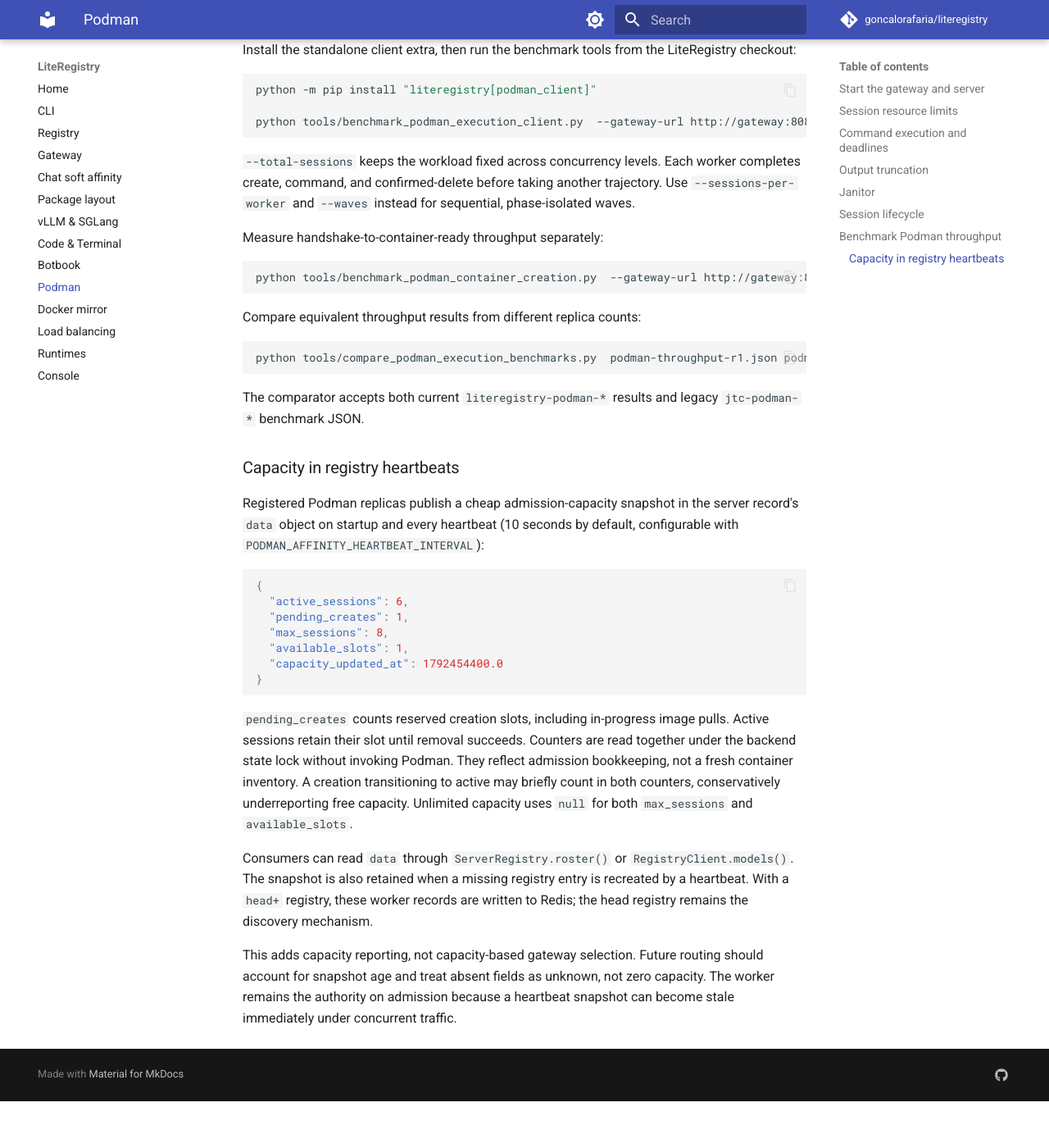
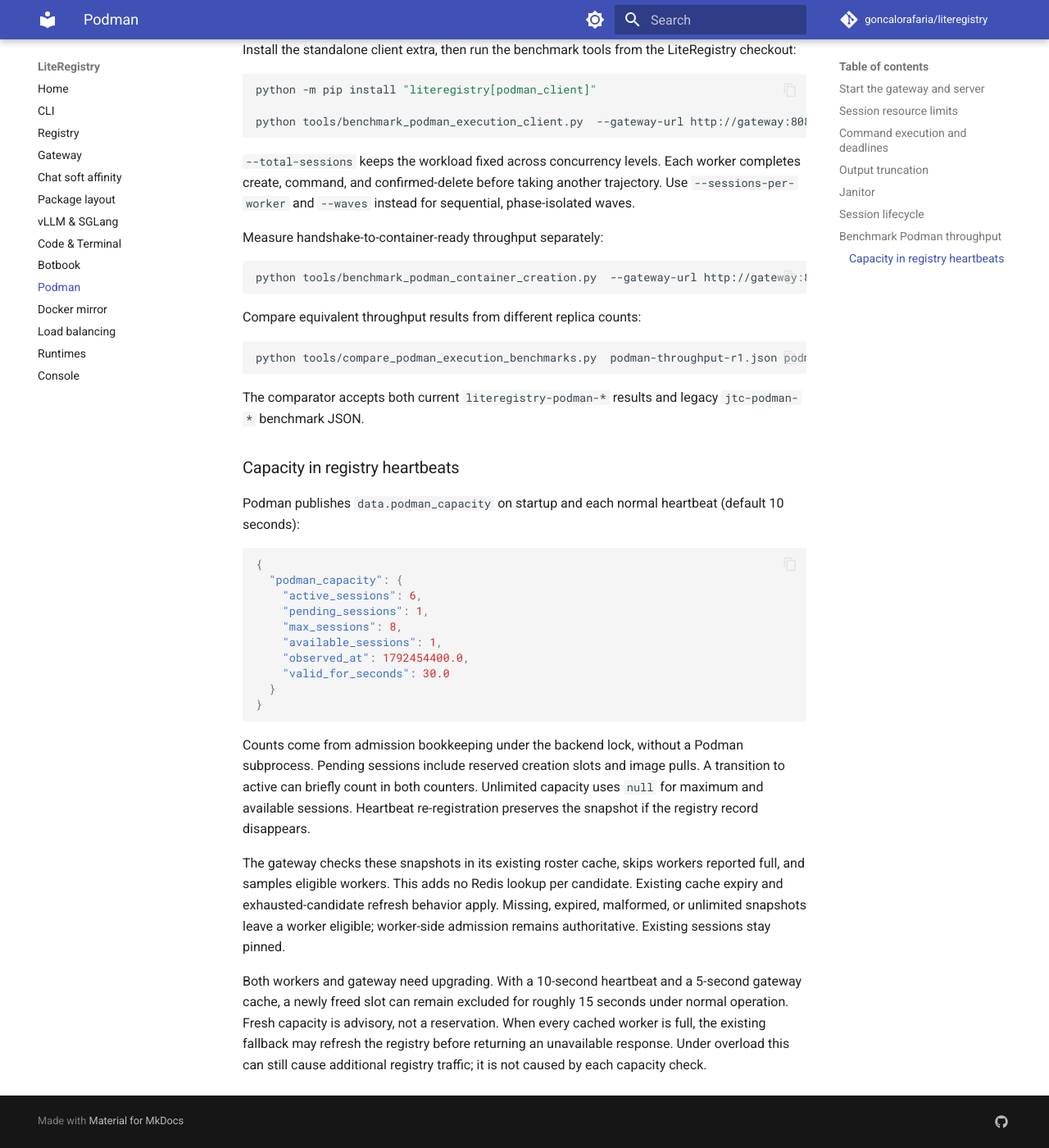
Before and after one commit to goncalorafaria/literegistry, an MkDocs documentation site: the page built from docs/podman.md, in a window 1280 px wide and 1400 px high, scrolled down 3465 px. Shown: the whole window at 82% size. Built offline with MkDocs 1.6.1 and Material for MkDocs 9.7.7, drawn with Linux system fonts in a browser that asks for light colours; comment, search, counter and statistics services are not loaded; before the commit the page ends 4808 px from its top, so only the background shows below that.

Commit message:
Route Podman handshakes using cached capacity snapshots

````diff
--- a/docs/podman.md
+++ b/docs/podman.md
@@ -190,34 +190,37 @@ The comparator accepts both current `literegistry-podman-*` results and legacy
 
 ### Capacity in registry heartbeats
 
-Registered Podman replicas publish a cheap admission-capacity snapshot in the
-server record's `data` object on startup and every heartbeat (10 seconds by
-default, configurable with `PODMAN_AFFINITY_HEARTBEAT_INTERVAL`):
+Podman publishes `data.podman_capacity` on startup and each normal heartbeat
+(default 10 seconds):
 
 ```json
 {
-  "active_sessions": 6,
-  "pending_creates": 1,
-  "max_sessions": 8,
-  "available_slots": 1,
-  "capacity_updated_at": 1792454400.0
+  "podman_capacity": {
+    "active_sessions": 6,
+    "pending_sessions": 1,
+    "max_sessions": 8,
+    "available_sessions": 1,
+    "observed_at": 1792454400.0,
+    "valid_for_seconds": 30.0
+  }
 }
 ```
 
-`pending_creates` counts reserved creation slots, including in-progress image
-pulls. Active sessions retain their slot until removal succeeds. Counters are
-read together under the backend state lock without invoking Podman. They reflect
-admission bookkeeping, not a fresh container inventory. A creation transitioning
-to active may briefly count in both counters, conservatively underreporting free
-capacity. Unlimited capacity uses `null` for both `max_sessions` and
-`available_slots`.
+Counts come from admission bookkeeping under the backend lock, without a Podman
+subprocess. Pending sessions include reserved creation slots and image pulls.
+A transition to active can briefly count in both counters. Unlimited capacity
+uses `null` for maximum and available sessions. Heartbeat re-registration
+preserves the snapshot if the registry record disappears.
 
-Consumers can read `data` through `ServerRegistry.roster()` or
-`RegistryClient.models()`. The snapshot is also retained when a missing registry
-entry is recreated by a heartbeat. With a `head+` registry, these worker records
-are written to Redis; the head registry remains the discovery mechanism.
+The gateway checks these snapshots in its existing roster cache, skips workers
+reported full, and samples eligible workers. This adds no Redis lookup per
+candidate. Existing cache expiry and exhausted-candidate refresh behavior apply.
+Missing, expired, malformed, or unlimited snapshots leave a worker eligible;
+worker-side admission remains authoritative. Existing sessions stay pinned.
 
-This adds capacity reporting, not capacity-based gateway selection. Future
-routing should account for snapshot age and treat absent fields as unknown,
-not zero capacity. The worker remains the authority on admission because a
-heartbeat snapshot can become stale immediately under concurrent traffic.
+Both workers and gateway need upgrading. With a 10-second heartbeat and a
+5-second gateway cache, a newly freed slot can remain excluded for roughly
+15 seconds under normal operation. Fresh capacity is advisory, not a reservation.
+When every cached worker is full, the existing fallback may refresh the registry
+before returning an unavailable response. Under overload this can still cause
+additional registry traffic; it is not caused by each capacity check.
````
Also changed, not shown: docs/code-and-terminal.md (+22 -0 lines), 4 other files.
